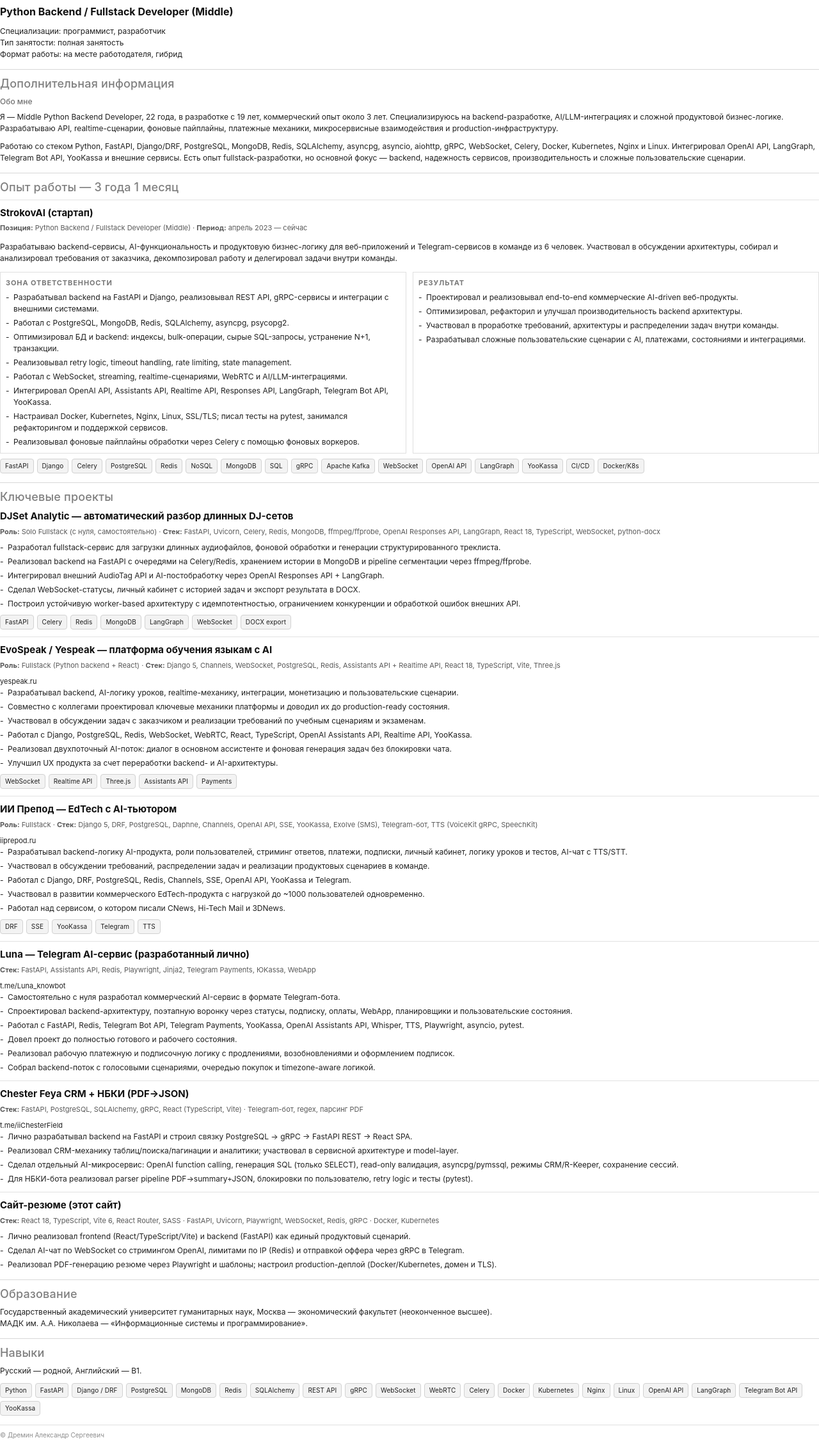
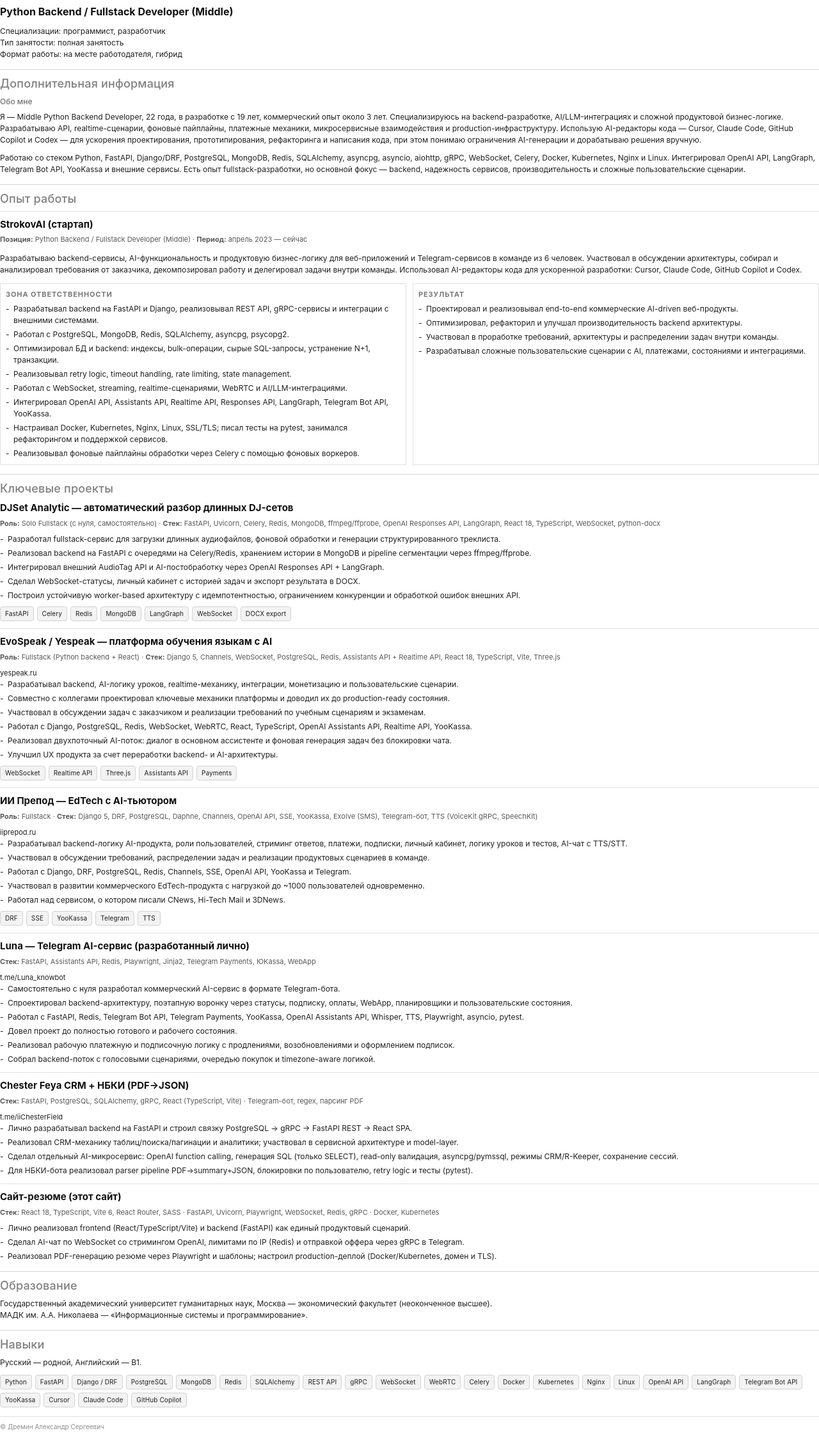
Before and after one commit to azora929/myResume, a Python web app: template webApp/assets/templates/template.html in a window 1280 px wide. Shown: the part 226-2477 px from the top of the page at 64% size. Run offline with Jinja, Linux system fonts and the light colour scheme; the template is opened without the code that fills it, so the values that code supplies are empty; some libraries are stand-ins or nearby versions.

Commit message:
Доработка текста

```diff
--- a/webApp/assets/templates/template.html
+++ b/webApp/assets/templates/template.html
@@ -168,6 +168,7 @@
       Я — Middle Python Backend Developer, 22 года, в разработке с 19 лет, коммерческий опыт около 3 лет.
       Специализируюсь на backend-разработке, AI/LLM-интеграциях и сложной продуктовой бизнес-логике.
       Разрабатываю API, realtime-сценарии, фоновые пайплайны, платежные механики, микросервисные взаимодействия и production-инфраструктуру.
+      Использую AI-редакторы кода — Cursor, Claude Code, GitHub Copilot и Codex — для ускорения проектирования, прототипирования, рефакторинга и написания кода, при этом понимаю ограничения AI-генерации и дорабатываю решения вручную.
     </p>
     <p class="plain-p">
       Работаю со стеком Python, FastAPI, Django/DRF, PostgreSQL, MongoDB, Redis, SQLAlchemy, asyncpg, asyncio, aiohttp, gRPC,
@@ -176,7 +177,7 @@
     </p>
 
     <hr class="hline">
-    <h2 class="section-title">Опыт работы — 3 года 1 месяц</h2>
+    <h2 class="section-title">Опыт работы</h2>
     <article class="proj proj--experience">
         <div class="proj-top">
           <div>
@@ -186,7 +187,7 @@
         </div>
 
         <p class="experience-lead">
-          Разрабатываю backend-сервисы, AI-функциональность и продуктовую бизнес-логику для веб-приложений и Telegram-сервисов в команде из 6 человек. Участвовал в обсуждении архитектуры, собирал и анализировал требования от заказчика, декомпозировал работу и делегировал задачи внутри команды.
+          Разрабатываю backend-сервисы, AI-функциональность и продуктовую бизнес-логику для веб-приложений и Telegram-сервисов в команде из 6 человек. Участвовал в обсуждении архитектуры, собирал и анализировал требования от заказчика, декомпозировал работу и делегировал задачи внутри команды. Использовал AI-редакторы кода для ускоренной разработки: Cursor, Claude Code, GitHub Copilot и Codex.
         </p>
 
         <div class="exp-grid">
@@ -214,24 +215,6 @@
           </div>
         </div>
 
-        <div class="chips">
-          <span class="chip">FastAPI</span>
-          <span class="chip">Django</span>
-          <span class="chip">Celery</span>
-          <span class="chip">PostgreSQL</span>
-          <span class="chip">Redis</span>
-          <span class="chip">NoSQL</span>
-          <span class="chip">MongoDB</span>
-          <span class="chip">SQL</span>
-          <span class="chip">gRPC</span>
-          <span class="chip">Apache Kafka</span>
-          <span class="chip">WebSocket</span>
-          <span class="chip">OpenAI API</span>
-          <span class="chip">LangGraph</span>
-          <span class="chip">YooKassa</span>
-          <span class="chip">CI/CD</span>
-          <span class="chip">Docker/K8s</span>
-        </div>
     </article>
 
     <hr class="hline">
@@ -367,6 +350,7 @@
       <span class="chip">Redis</span><span class="chip">SQLAlchemy</span><span class="chip">REST API</span><span class="chip">gRPC</span><span class="chip">WebSocket</span>
       <span class="chip">WebRTC</span><span class="chip">Celery</span><span class="chip">Docker</span><span class="chip">Kubernetes</span><span class="chip">Nginx</span>
       <span class="chip">Linux</span><span class="chip">OpenAI API</span><span class="chip">LangGraph</span><span class="chip">Telegram Bot API</span><span class="chip">YooKassa</span>
+      <span class="chip">Cursor</span><span class="chip">Claude Code</span><span class="chip">GitHub Copilot</span>
     </div>
 
     <div class="footer">
--- a/webApp/reactFrontEnd/src/pages/main/MainPage.tsx
+++ b/webApp/reactFrontEnd/src/pages/main/MainPage.tsx
@@ -218,7 +218,7 @@ export function MainPage() {
 
                 <div className="sCard__body prose">
                   <p>
-                    Я — Middle Python Backend Developer, 22 года, в разработке с 19 лет, коммерческий опыт около 3 лет. Специализируюсь на backend-разработке, AI/LLM-интеграциях и сложной продуктовой бизнес-логике: API, realtime-сценарии, фоновые пайплайны, платежные механики и production-инфраструктура. Работаю со стеком Python, FastAPI, Django/DRF, PostgreSQL, MongoDB, Redis, SQLAlchemy, asyncpg, asyncio, aiohttp, gRPC, WebSocket, Celery, Docker, Kubernetes, Nginx и Linux; интегрировал OpenAI API, LangGraph, Telegram Bot API, YooKassa и внешние сервисы. Есть опыт fullstack-разработки, но основной фокус — backend, надежность сервисов, производительность и сложные пользовательские сценарии.
+                    Я — Middle Python Backend Developer, 22 года, в разработке с 19 лет, коммерческий опыт около 3 лет. Специализируюсь на backend-разработке, AI/LLM-интеграциях и сложной продуктовой бизнес-логике: API, realtime-сценарии, фоновые пайплайны, платежные механики и production-инфраструктура. Работаю со стеком Python, FastAPI, Django/DRF, PostgreSQL, MongoDB, Redis, SQLAlchemy, asyncpg, asyncio, aiohttp, gRPC, WebSocket, Celery, Docker, Kubernetes, Nginx и Linux; интегрировал OpenAI API, LangGraph, Telegram Bot API, YooKassa и внешние сервисы. Использую AI-редакторы кода — Cursor, Claude Code, GitHub Copilot и Codex — для ускорения проектирования, прототипирования, рефакторинга и написания кода, при этом понимаю ограничения AI-генерации и дорабатываю решения вручную.
                   </p>
                 </div>
               </article>
@@ -241,6 +241,7 @@ export function MainPage() {
                     Разрабатываю backend-сервисы, AI-функциональность и продуктовую бизнес-логику для веб-приложений,
                     Telegram-сервисов и AI-продуктов в команде из 6 человек. Участвую в обсуждении архитектуры и задач,
                     собираю и анализирую требования от заказчика, декомпозирую работу и делегирую задачи внутри команды.
+                    Использую AI-редакторы кода для ускоренной разработки: Cursor, Claude Code, GitHub Copilot и Codex.
                   </p>
                 </div>
 
@@ -418,6 +419,8 @@ export function MainPage() {
                   <li className="chip">Realtime API</li>
                   <li className="chip">Responses API</li>
                   <li className="chip">Whisper / TTS</li>
+                  <li className="chip">Cursor</li>
+                  <li className="chip">Claude Code</li>
                 </ul>
 
                 <div className="sDivider"></div>
@@ -427,6 +430,7 @@ export function MainPage() {
                   <li>Оркестрация AI-пайплайнов и сценариев с LangGraph для управляемого agent-flow</li>
                   <li>Динамические промпты и набор tools по этапу пользователя; conversational AI</li>
                   <li>Realtime API, Whisper, TTS (VoiceKit, SpeechKit); учёт токенов, кэш контекста в Redis</li>
+                  <li>Использую AI-редакторы кода в ежедневной разработке: Cursor, Claude Code, GitHub Copilot</li>
                 </ul>
               </article>
               </div>
```
